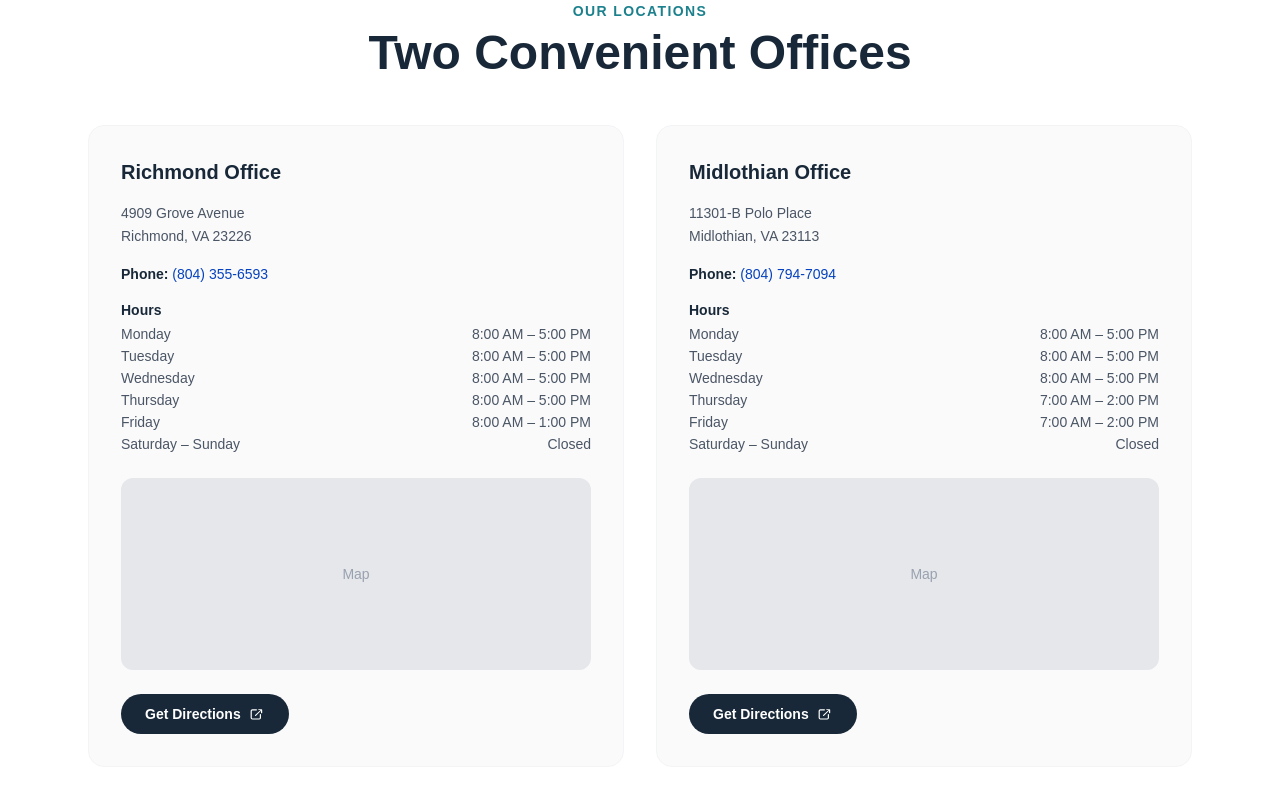
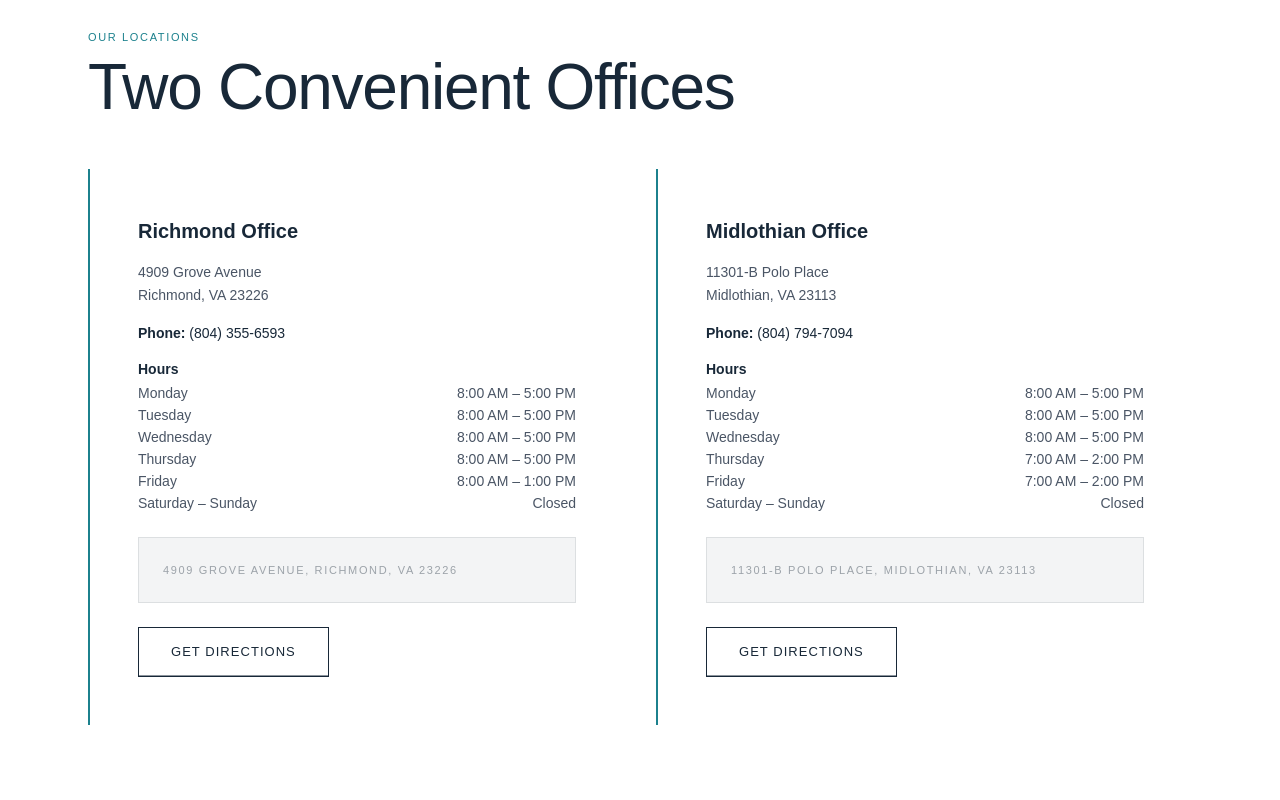
Before and after one commit to brcgkodie/Richmondperio, a Next.js app: page / in a window 1280 px wide. Shown: the part 3780-4580 px from the top of the page. Built offline with nearby package versions, Linux system fonts and the light colour scheme.

Commit message:
redesign: LocationSplit teal accent border cards, improved map placeholder
https://claude.ai/code/session_01FqvpeopnvK5v36vuS5eaMM

```diff
--- a/components/homepage/LocationSplit.tsx
+++ b/components/homepage/LocationSplit.tsx
@@ -58,11 +58,12 @@ export default function LocationSplit() {
     <section ref={sectionRef} className="bg-white py-20 md:py-28">
       <div className="mx-auto max-w-6xl px-6">
         {/* Header */}
-        <div className="mb-12 text-center">
-          <span className="mb-2 inline-block text-sm font-semibold uppercase tracking-widest text-[#1C818D]">
+        <div className="mb-12">
+          <div className="accent-line mb-6" />
+          <span className="mb-2 inline-block label-sm text-teal">
             Our Locations
           </span>
-          <h2 className="font-serif text-3xl font-bold text-[#182838] md:text-4xl lg:text-5xl">
+          <h2 className="heading-xl text-navy mb-4">
             Two Convenient Offices
           </h2>
         </div>
@@ -75,9 +76,9 @@ export default function LocationSplit() {
               ref={(el) => {
                 cardRefs.current[i] = el;
               }}
-              className="rounded-2xl border border-gray-100 bg-[#FAFAFA] p-6 md:p-8"
+              className="bg-white p-8 md:p-12 border-l-2 border-teal transition-colors duration-300 hover:border-blue"
             >
-              <h3 className="mb-4 text-xl font-bold text-[#182838]">
+              <h3 className="mb-4 text-xl font-bold text-navy">
                 {loc.name}
               </h3>
 
@@ -87,11 +88,11 @@ export default function LocationSplit() {
                 {loc.city}, {loc.state} {loc.zip}
               </address>
 
-              <p className="mb-4 text-sm text-gray-600">
-                <span className="font-semibold text-[#182838]">Phone:</span>{" "}
+              <p className="mb-4 text-sm">
+                <span className="font-semibold text-navy">Phone:</span>{" "}
                 <a
                   href={`tel:${loc.phoneTel}`}
-                  className="text-[#0542BF] hover:underline"
+                  className="text-sm font-medium text-navy"
                 >
                   {loc.phone}
                 </a>
@@ -99,7 +100,7 @@ export default function LocationSplit() {
 
               {/* Hours */}
               <div className="mb-6">
-                <span className="mb-1 block text-sm font-semibold text-[#182838]">
+                <span className="mb-1 block text-sm font-semibold text-navy">
                   Hours
                 </span>
                 <ul className="space-y-0.5 text-sm text-gray-600">
@@ -117,30 +118,20 @@ export default function LocationSplit() {
                 ref={(el) => {
                   mapRefs.current[i] = el;
                 }}
-                className="mb-6 flex h-48 items-center justify-center rounded-xl bg-gray-200 text-sm font-medium text-gray-400"
+                className="bg-navy/5 border border-navy/10 p-6 mt-6"
               >
-                Map
+                <p className="label-sm text-navy/40">
+                  {loc.street}, {loc.city}, {loc.state} {loc.zip}
+                </p>
               </div>
 
               <Link
                 href={loc.mapUrl}
                 target="_blank"
                 rel="noopener noreferrer"
-                className="inline-flex items-center gap-2 rounded-full bg-[#182838] px-6 py-2.5 text-sm font-semibold text-white transition hover:bg-[#0542BF]"
+                className="btn-primary mt-6 inline-block"
               >
-                Get Directions
-                <svg
-                  xmlns="http://www.w3.org/2000/svg"
-                  viewBox="0 0 20 20"
-                  fill="currentColor"
-                  className="h-4 w-4"
-                >
-                  <path
-                    fillRule="evenodd"
-                    d="M4.25 5.5a.75.75 0 0 0-.75.75v8.5c0 .414.336.75.75.75h8.5a.75.75 0 0 0 .75-.75v-4a.75.75 0 0 1 1.5 0v4A2.25 2.25 0 0 1 12.75 17h-8.5A2.25 2.25 0 0 1 2 14.75v-8.5A2.25 2.25 0 0 1 4.25 4h5a.75.75 0 0 1 0 1.5h-5Zm7.25-.563a.75.75 0 0 1 .75-.75h3.5a.75.75 0 0 1 .75.75v3.5a.75.75 0 0 1-1.5 0V6.06l-6.22 6.22a.75.75 0 1 1-1.06-1.06L14.44 5h-2.69a.75.75 0 0 1-.75-.75v.187Z"
-                    clipRule="evenodd"
-                  />
-                </svg>
+                <span>Get Directions</span>
               </Link>
             </div>
           ))}
```
